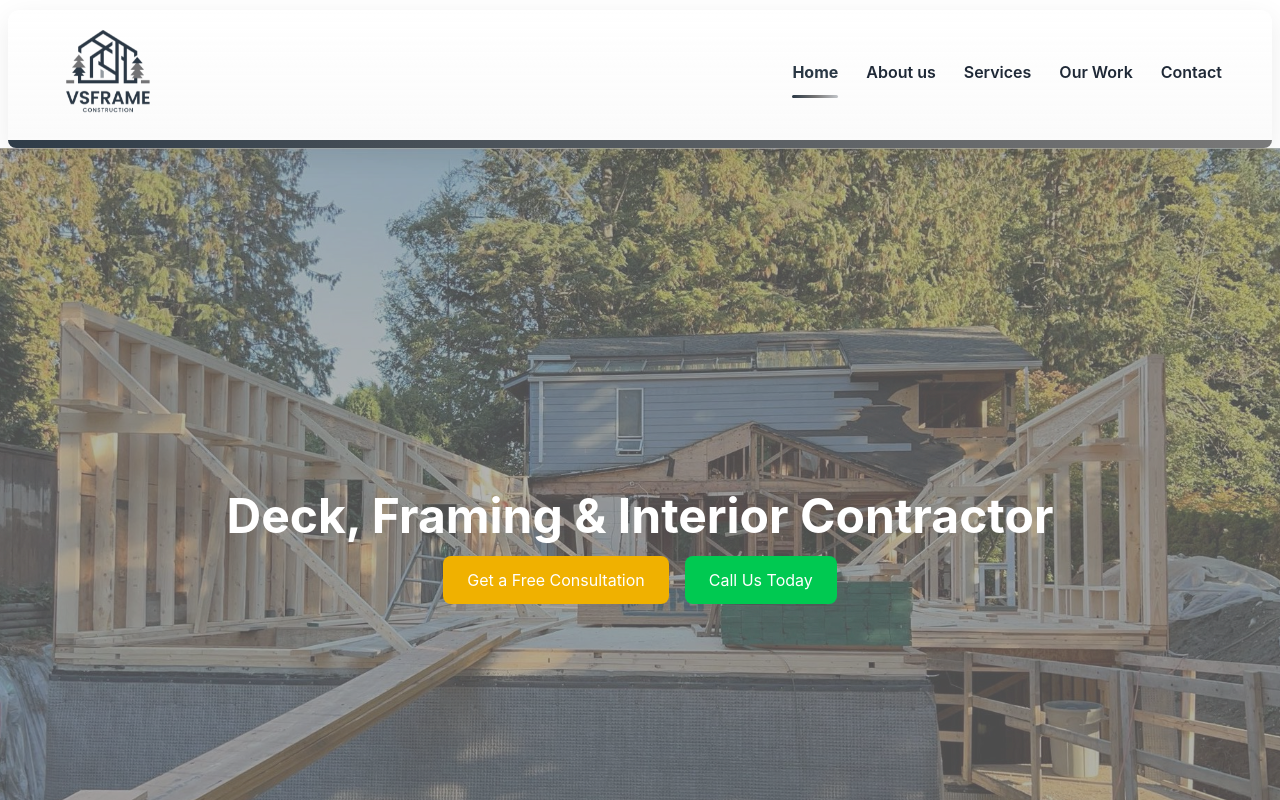
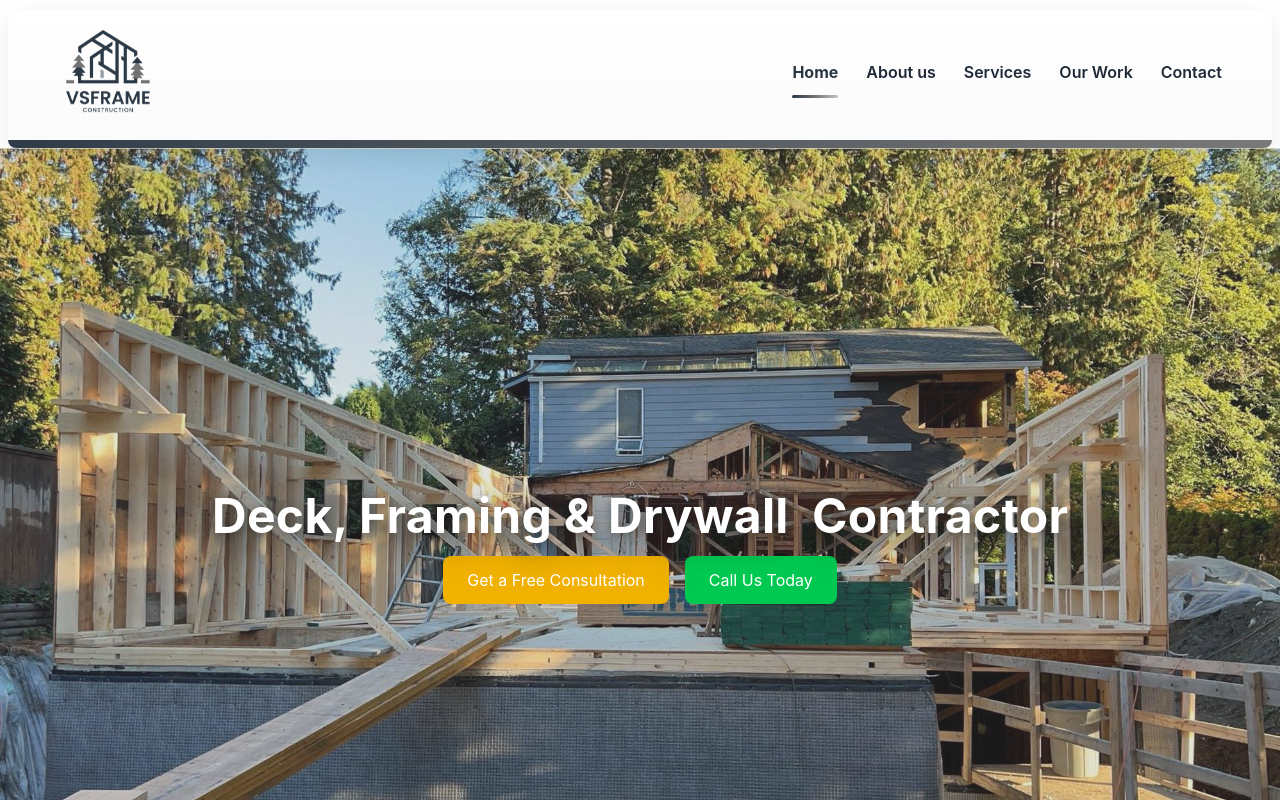
Before and after one commit to erramesh000/vsframe, a Next.js app: page / in a window 1280 px wide. Shown: the top 800 px of the page. Built offline with nearby package versions, Linux system fonts and the light colour scheme.

Commit message:
change design home page

```diff
--- a/src/app/home/index.css
+++ b/src/app/home/index.css
@@ -22,6 +22,39 @@
 .hero-content h1 {
     font-size: 2.5rem;
     margin-bottom: 1rem;
+}
+
+/* Hero title glow + entrance */
+.hero-title {
+    text-shadow: 0 2px 8px rgba(0, 0, 0, 0.35), 0 8px 26px rgba(0, 0, 0, 0.45), 0 0 28px rgba(255, 255, 255, 0.18);
+    letter-spacing: 0.3px;
+    animation: titleRise 720ms cubic-bezier(.2, .9, .3, 1) both, titleGlow 4.2s ease-in-out 1.2s infinite;
+}
+
+@keyframes titleRise {
+    0% {
+        opacity: 0;
+        transform: translateY(8px) scale(.99);
+        filter: saturate(92%);
+    }
+
+    100% {
+        opacity: 1;
+        transform: translateY(0) scale(1);
+        filter: saturate(100%);
+    }
+}
+
+@keyframes titleGlow {
+
+    0%,
+    100% {
+        text-shadow: 0 2px 10px rgba(0, 0, 0, 0.38), 0 10px 28px rgba(0, 0, 0, 0.5), 0 0 24px rgba(255, 255, 255, 0.22);
+    }
+
+    50% {
+        text-shadow: 0 3px 12px rgba(0, 0, 0, 0.42), 0 14px 36px rgba(0, 0, 0, 0.58), 0 0 40px rgba(255, 255, 255, 0.32);
+    }
 }
 
 .WCUs {
@@ -112,4 +145,8 @@
     .feature-icon {
         animation: none !important;
     }
+
+    .hero-title {
+        animation: none !important;
+    }
 }
--- a/src/app/home/index.js
+++ b/src/app/home/index.js
@@ -21,10 +21,10 @@ export default function Home() {
     return (
         <>
             <div className="relative h-screen bg-cover bg-center" style={{ backgroundImage: "url('../images/IMG-20251111-WA0024.jpg')" }}>
-                <div className="absolute inset-0 backdrop-invert backdrop-opacity-30 flex items-center justify-center text-center">
+                <div className="absolute inset-0 backdrop-invert backdrop-opacity-10 flex items-center justify-center text-center">
                     <div className="text-white">
-                        <h1 className="text-4xl md:text-5xl font-bold mb-4">
-                            Deck, Framing & Interior Contractor
+                        <h1 className="text-4xl md:text-5xl font-bold mb-4 hero-title">
+                            Deck, Framing & Drywall  Contractor
                         </h1>
                         {/* <p className="text-lg md:text-xl mb-6">Custom deck construction that's built to a moral code</p> */}
                         <div className="flex flex-col md:flex-row items-center gap-4 justify-center">
```
